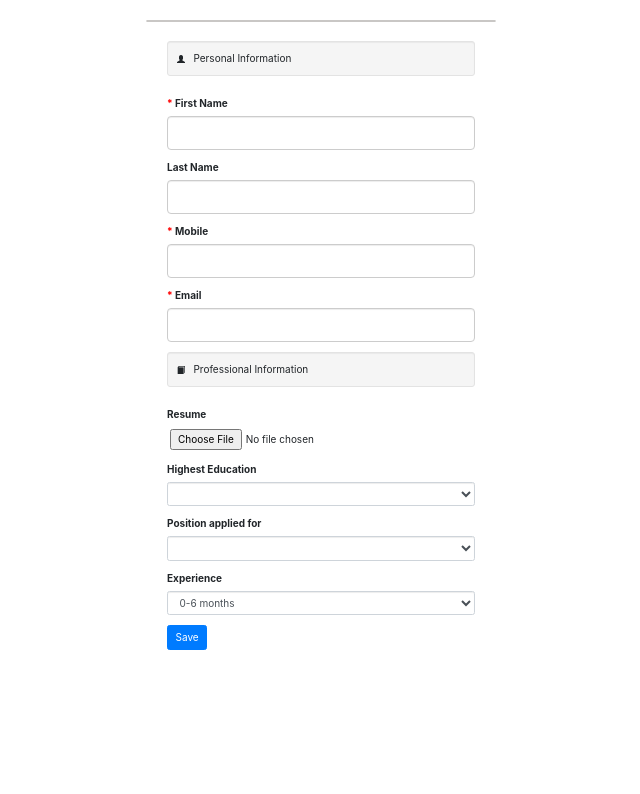
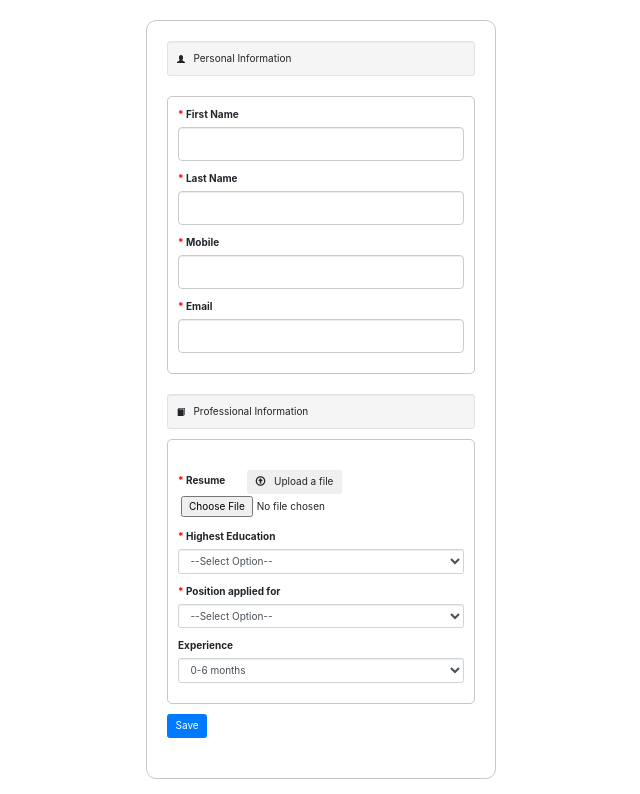
Before and after one commit to sachinaroraCA/Django-jobApplicationApp-salesforce, a Django app: page / in a window 1280 px wide. Shown: the part 20-814 px from the top of the page, without its empty margins (319-959 px from the left). Before the commit the page ends 670 px from the top, so only its background shows below. Run offline with Django 3.2, Linux system fonts and the light colour scheme; some libraries are stand-ins or nearby versions.

Commit message:
"Intial commit 2"

```diff
--- a/main_app/templates/application_form.html
+++ b/main_app/templates/application_form.html
@@ -6,7 +6,8 @@
         <div id="container" class="container">
             <div class="row"  >
                 <div class="col-sm-4 box align-middle" style="position:absolute; margin:auto; top:0;right: 0;bottom: 0;left: 0;box-sizing:border-box;">
-                    <div class="info-form" style ="border:1px solid #c9c7c5;display: flex;height:100%;border-radius: 10px 10px 10px;">
+                    <div class="info-form" >
+                        <div style ="border:1px solid #c9c7c5;display: flex;border-radius: 10px 10px 10px 10px;">
                             <div style="width:100%;height:100%;padding 20px 20px 20px 20px; margin: 20px 20px 20px 20px;">
 
                                 <form role="form" id="usrform" name="usrform" action="/upload_details/" method="POST" enctype="multipart/form-data" style="margin-botton:20px;padding-bottom:20px;">
@@ -15,6 +16,8 @@
                                         <small><span class="glyphicon glyphicon-user"> </span></small>
                                         <span>&nbsp; Personal Information</span>
                                     </div>
+                                    <div style ="border:1px solid #c9c7c5;display: flex;border-radius: 5px 5px 5px 5px;">
+                                        <div style="width:100%;height:100%;padding 10px 10px 10px 10px; margin: 10px 10px 10px 10px;">
                                             <div class="form-group">
                                                 <label for="firstName">
                                                     <span style="color:red;">*</span> First Name
@@ -23,7 +26,7 @@
                                             </div>
                                             <div class="form-group">
                                                 <label for="lastName">
-								Last Name
+                                                    <span style="color:red;">*</span> Last Name
                                                 </label>
                                                 <input type="text" class="form-control" id="lastName" name="lastName"/>
                                             </div>
@@ -39,30 +42,42 @@
                                                 </label>
                                                 <input type="email" class="form-control" id="Email__c" required name="Email__c" />
                                             </div>
-                        <div class="well well-sm">
-                            <small><span class="glyphicon glyphicon glyphicon-book"> </span></small>
+                                        </div>
+                                    </div>
+                                    <div class="well well-sm" style="width:100%;height:100%;padding 20px 0px 10px 0px; margin: 20px 0px 10px 0px;">
+                                        <small><span class="glyphicon glyphicon-book"> </span></small>
                                         <span>&nbsp; Professional Information</span>
                                     </div>
-
-                        <div class="form-group">
-							<label for="id_resumeFile">
-								Resume
-							</label>
-							<input type="file" class="form-control-file" id="id_resumeFile" required  name="resumeFile" />
+                                    <div style ="border:1px solid #c9c7c5;display: flex;border-radius: 5px 5px 5px 5px;">
+                                        <div style="width:100%;height:100%;padding 20px 10px 10px 10px; margin: 20px 10px 10px 10px;">
+                                             <div style="padding 10px 0px 10px 0px; margin: 10px 0px 10px 0px;">
+                                            <div class="upload-btn-wrapper">
+                                                 <label for="id_resumeFile"><span style="color:red;">*</span> Resume&nbsp;&nbsp;&nbsp;&nbsp;&nbsp;&nbsp;&nbsp;&nbsp; <br/></label>
+                                              <button class="btn input"><span class="glyphicon glyphicon-upload"> </span> &nbsp; Upload a file</button>
+                                              <input type="file" class="inputfile" id="id_resumeFile" required  name="resumeFile" />
+                                            </div>
                                              </div>
                                     <div class="form-group">
-                          <label for="Education__c">Highest Education</label>
+                                      <label for="Education__c"><span style="color:red;">*</span> Highest Education</label>
                                       <select class="form-control" id="Education__c" required name="Education__c">
                                           {% for item in education%}
+                                          {% if not item.label %}
                                           <option>{{item}}</option>
+                                          {% else %}
+                                          <option label="{{item.label}}" value="{{item.value}}" ></option>
+                                          {% endif %}
                                           {% endfor %}
                                       </select>
                                     </div>
                                     <div class="form-group">
-                          <label for="Designation__c">Position applied for</label>
+                                      <label for="Designation__c"><span style="color:red;">*</span> Position applied for</label>
                                       <select class="form-control" id="Designation__c" required name="Designation__c">
-                              {% for item in designations%}
+                                          {% for item in designations %}
+                                          {% if not item.label %}
                                           <option>{{item}}</option>
+                                          {% else %}
+                                          <option label="{{item.label}}" value="{{item.value}}" ></option>
+                                          {% endif %}
                                           {% endfor %}
                                       </select>
                                     </div>
@@ -74,10 +89,15 @@
                                           {% endfor %}
                                       </select>
                                     </div>
+                                        </div>
+                                    </div>
+                                    <div style="width:100%;height:100%;padding 10px 0px 0px 0px; margin: 10px 0px 0px 0px;">
                                         <button type="submit" class="btn btn-primary" >
                                             Save
                                         </button>
+                                    </div>
                                 </form>
+                            </div>
                         </div>
                         <br>
                     </div>
--- a/main_app/views.py
+++ b/main_app/views.py
@@ -11,9 +11,9 @@ import re
 def home(request):
     return render(request,
                   "application_form.html",
-                  {'designations': ['', 'Developer', 'Consultant', 'HR', 'QA', 'Bussiness Developer Executive', 'Content Writer', 'UI Developer', 'Sales Executive', 'Web Developer', 'Sales'],
+                  {'designations': [{'label':'--Select Option--', 'value': ''}, 'Developer', 'Consultant', 'HR', 'QA', 'Bussiness Developer Executive', 'Content Writer', 'UI Developer', 'Sales Executive', 'Web Developer', 'Sales'],
                    'experiences': ['0-6 months', '1 year', '2 years', '3-5 years', '5+ years'],
-                   'education': ['', 'Graduation', 'Masters', 'B.Tech']},)
+                   'education': [{'label':'--Select Option--', 'value': ''}, 'Graduation', 'Masters', 'B.Tech']},)
 
 
 def upload_details(request):
```
Lines whose indentation alone changed are shown as unchanged.
